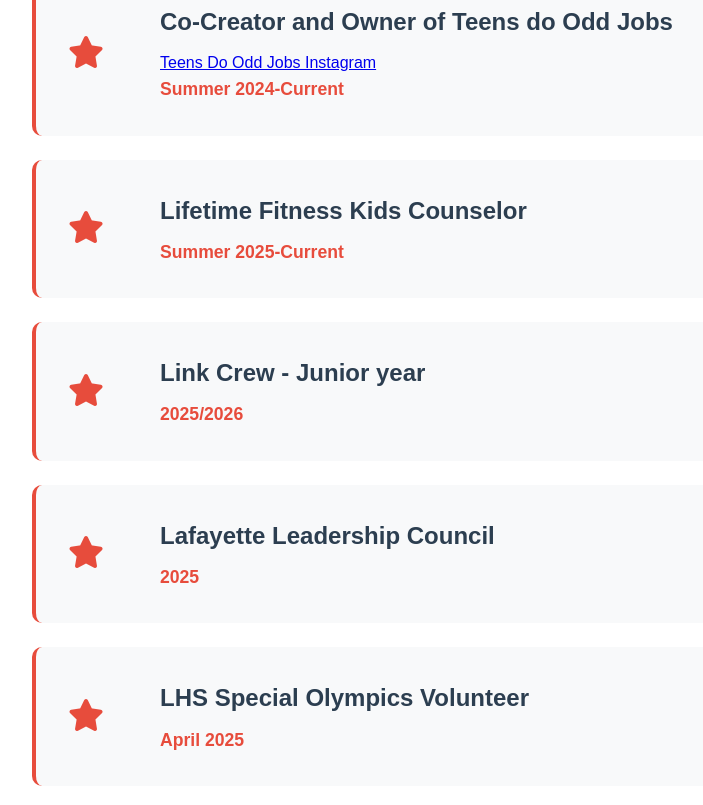
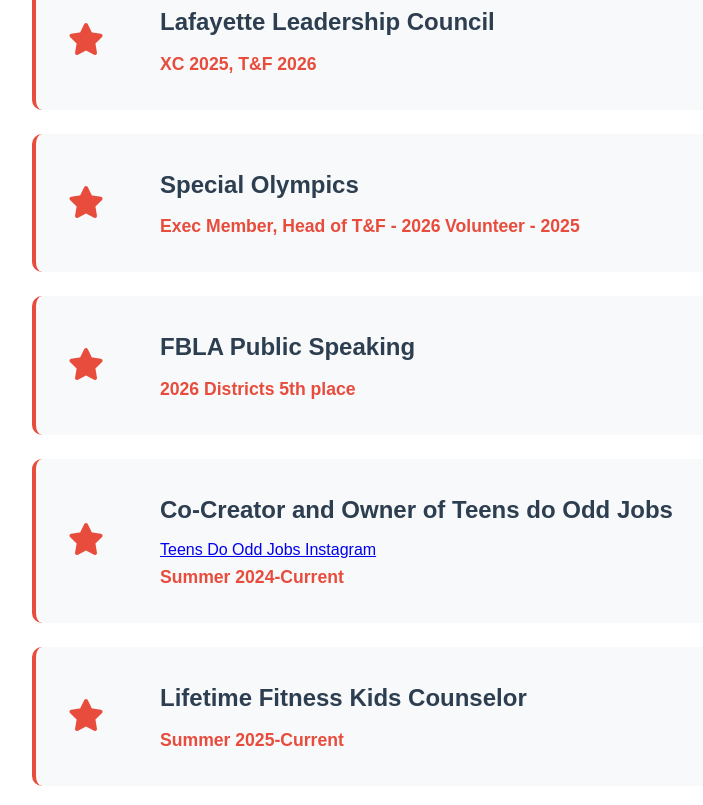
Before and after one commit to archambeault-com/family-website-kelly, a plain HTML site: page academics.html in a window 1280 px wide. Shown: the part 2075-2880 px from the top of the page, without its empty margins (28-731 px from the left). Drawn offline with Linux system fonts and the light colour scheme.

Commit message:
updated extracarriculars for early 2026

```diff
--- a/academics.html
+++ b/academics.html
@@ -117,6 +117,34 @@
                         <i class="fas fa-star"></i>
                     </div>
                     <div class="award-content">
+                        <h3>Lafayette Leadership Council</h3>
+                        <span class="award-year">XC 2025, T&F 2026</span>
+                    </div>
+                </div>
+                <div class="award-item">
+                    <div class="award-icon">
+                        <i class="fas fa-star"></i>
+                    </div>
+                    <div class="award-content">
+                        <h3>Special Olympics</h3>
+                        <span class="award-year">Exec Member, Head of T&F - 2026</span>
+                        <span class="award-year">Volunteer - 2025</span>
+                    </div>
+                </div>
+                <div class="award-item">
+                    <div class="award-icon">
+                        <i class="fas fa-star"></i>
+                    </div>
+                    <div class="award-content">
+                        <h3>FBLA Public Speaking</h3>
+                        <span class="award-year">2026 Districts 5th place</span>
+                    </div>
+                </div>
+                <div class="award-item">
+                    <div class="award-icon">
+                        <i class="fas fa-star"></i>
+                    </div>
+                    <div class="award-content">
                         <h3>Co-Creator and Owner of Teens do Odd Jobs</h3>
                         <p><a href="https://www.instagram.com/teensdooddjobs">Teens Do Odd Jobs Instagram</a></p>
                         <span class="award-year">Summer 2024-Current</span>
@@ -138,24 +166,6 @@
                     <div class="award-content">
                         <h3>Link Crew - Junior year</h3>
                         <span class="award-year">2025/2026</span>
-                    </div>
-                </div>
-                <div class="award-item">
-                    <div class="award-icon">
-                        <i class="fas fa-star"></i>
-                    </div>
-                    <div class="award-content">
-                        <h3>Lafayette Leadership Council</h3>
-                        <span class="award-year">2025</span>
-                    </div>
-                </div>
-                <div class="award-item">
-                    <div class="award-icon">
-                        <i class="fas fa-star"></i>
-                    </div>
-                    <div class="award-content">
-                        <h3>LHS Special Olympics Volunteer</h3>
-                        <span class="award-year">April 2025</span>
                     </div>
                 </div>
                 <div class="award-item">
```
